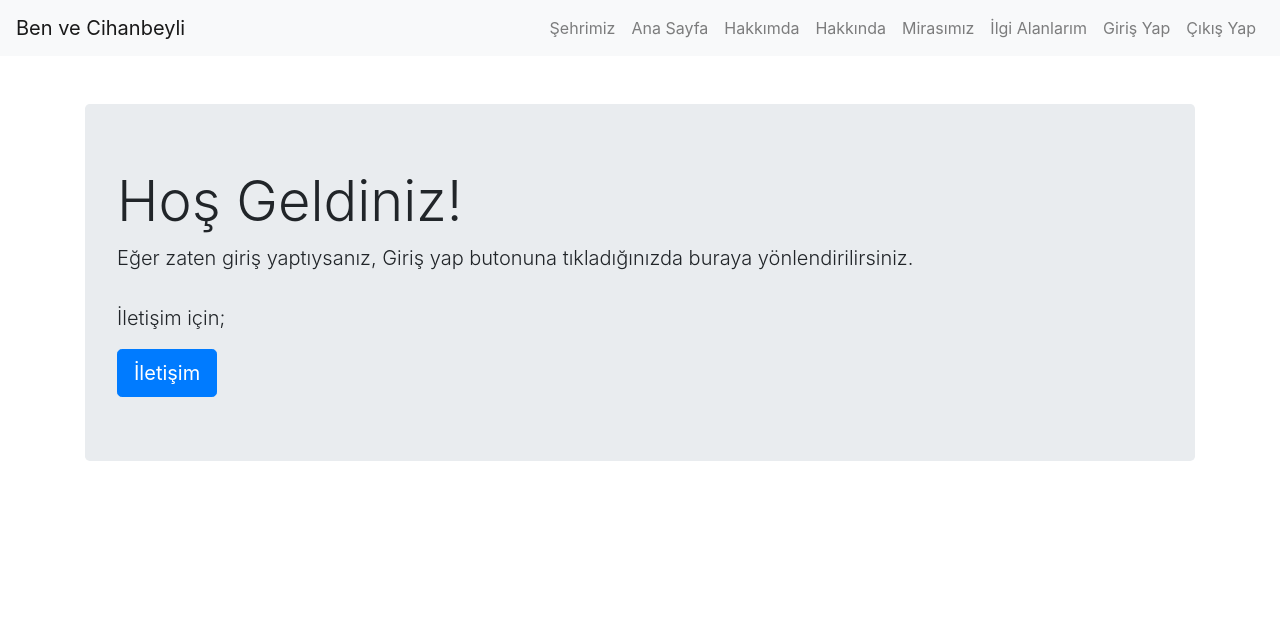
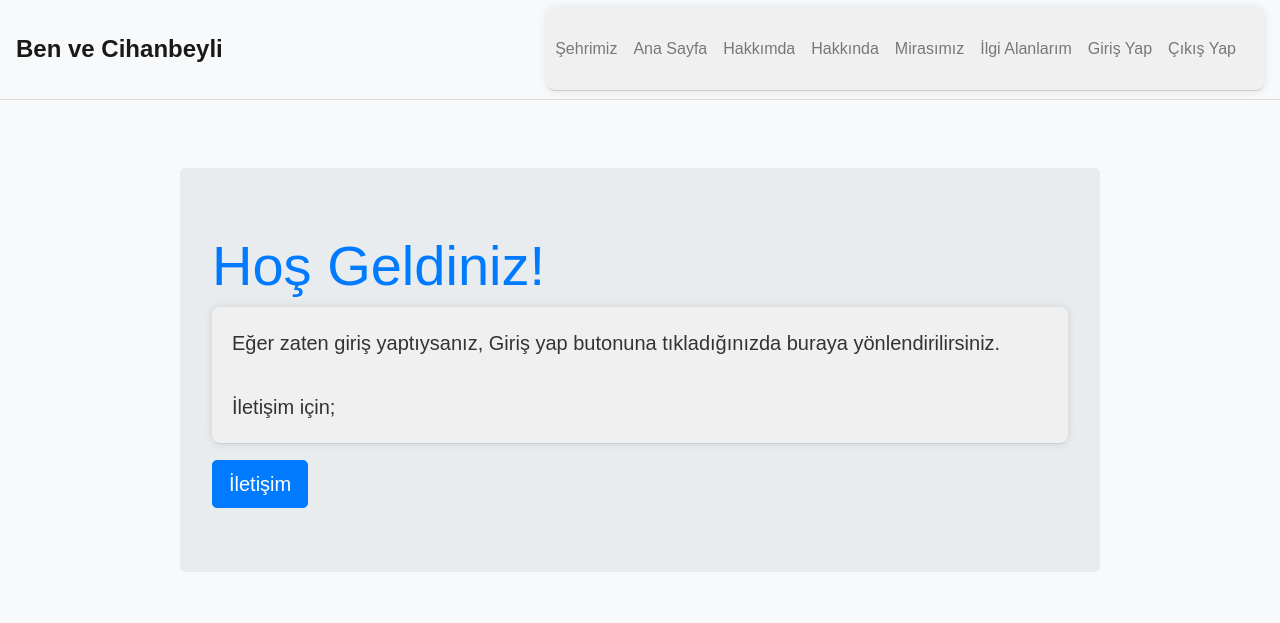
Before and after one commit to KediSinsCreed/ProjectWebDesigning, a PHP site: page / in a window 1280 px wide. Shown: the top 623 px of the page. Run offline with PHP 8.4, Linux system fonts and the light colour scheme; the visitor is signed in with stand-in values (Sample User, id 1).

```diff
--- a/index.php
+++ b/index.php
@@ -61,7 +61,7 @@ if (!isset($_SESSION["loggedin"]) || $_SESSION["loggedin"] !== true) {
 
             İletişim için;
 </p>
-            <a class="btn btn-primary btn-lg" href="iletisim.html" role="button">İletişim</a>
+            <a class="btn btn-primary btn-lg" href="iletisim.php" role="button">İletişim</a>
         </div>
     </div>
     <script src="https://code.jquery.com/jquery-3.5.1.slim.min.js"></script>
--- a/styles.css
+++ b/styles.css
@@ -0,0 +1,83 @@
+
+@import url("https://fonts.googleapis.com/css2?family=Poppins:wght@300;400;500;600;700;800;900&display=swap");
+
+body {
+    font-family: Arial, sans-serif;
+    background-color: #f8f9fa;
+    color: #333;
+    margin: 0;
+    padding: 0;
+}
+
+.container {
+    max-width: 960px;
+    margin: 0 auto;
+    padding: 20px;
+}
+
+
+.navbar {
+    background-color: #fff;
+    border-bottom: 1px solid #ddd;
+}
+
+.navbar-brand {
+    font-size: 1.5rem;
+    font-weight: bold;
+    color: #333;
+}
+
+.navbar-nav .nav-link {
+    color: #333;
+}
+
+.navbar-nav .nav-link:hover {
+    color: #007bff;
+}
+
+
+h1, h2, h3 {
+    color: #007bff;
+}
+
+
+p {
+    background-color: #f0f0f0;
+    padding: 20px;
+    border-bottom: 1px solid #ccc;
+    border-radius: 8px;
+    box-shadow: 0 0 10px rgba(0, 0, 0, 0.1);
+    font-family: Arial, sans-serif;
+    font-size: 16px;
+    line-height: 1.6;
+}
+
+    ul{
+        background-color: #f0f0f0;
+        padding: 20px;
+        border-bottom: 1px solid #ccc;
+        border-radius: 8px;
+        box-shadow: 0 0 10px rgba(0, 0, 0, 0.1);
+        font-family: Arial, sans-serif;
+        font-size: 16px;
+        line-height: 1.6;
+    }
+
+    p + p {
+        margin-top: 20px;
+    }
+    #oyunfoto1 {
+        width: 100%;
+        border-radius: 10px;
+        box-shadow: 0 0 10px rgba(0, 0, 0, 0.5);
+    }
+    #oyunfoto2 {
+        width: 100%;
+        border-radius: 10px;
+        box-shadow: 0 0 10px rgba(0, 0, 0, 0.5);
+    }
+    #oyunfoto3{/* bunların neden çalışmadığını anlayabilmiş değilim*/
+        width: 100%;
+        border-radius: 10px;
+        box-shadow: 0 0 10px rgba(0, 0, 0, 0.5);
+    }
```
Also changed, not shown: iletisim.php (+0 -7 lines), mirasimiz.php (+12 -6 lines), Adsız.png (added), icardi.webp (added), tuzgölü.jpg (added), tuzgölü2.jpg (added).
